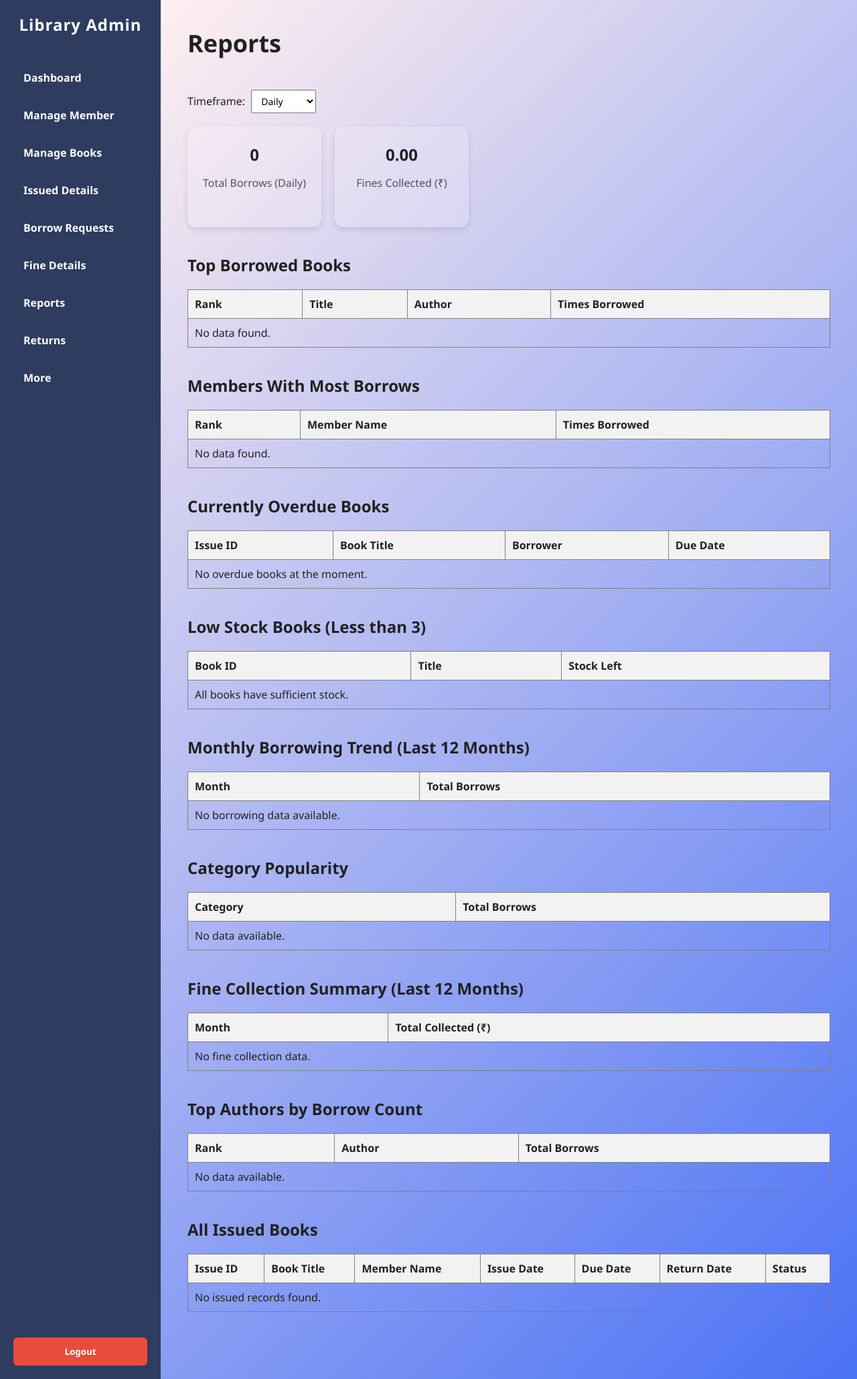
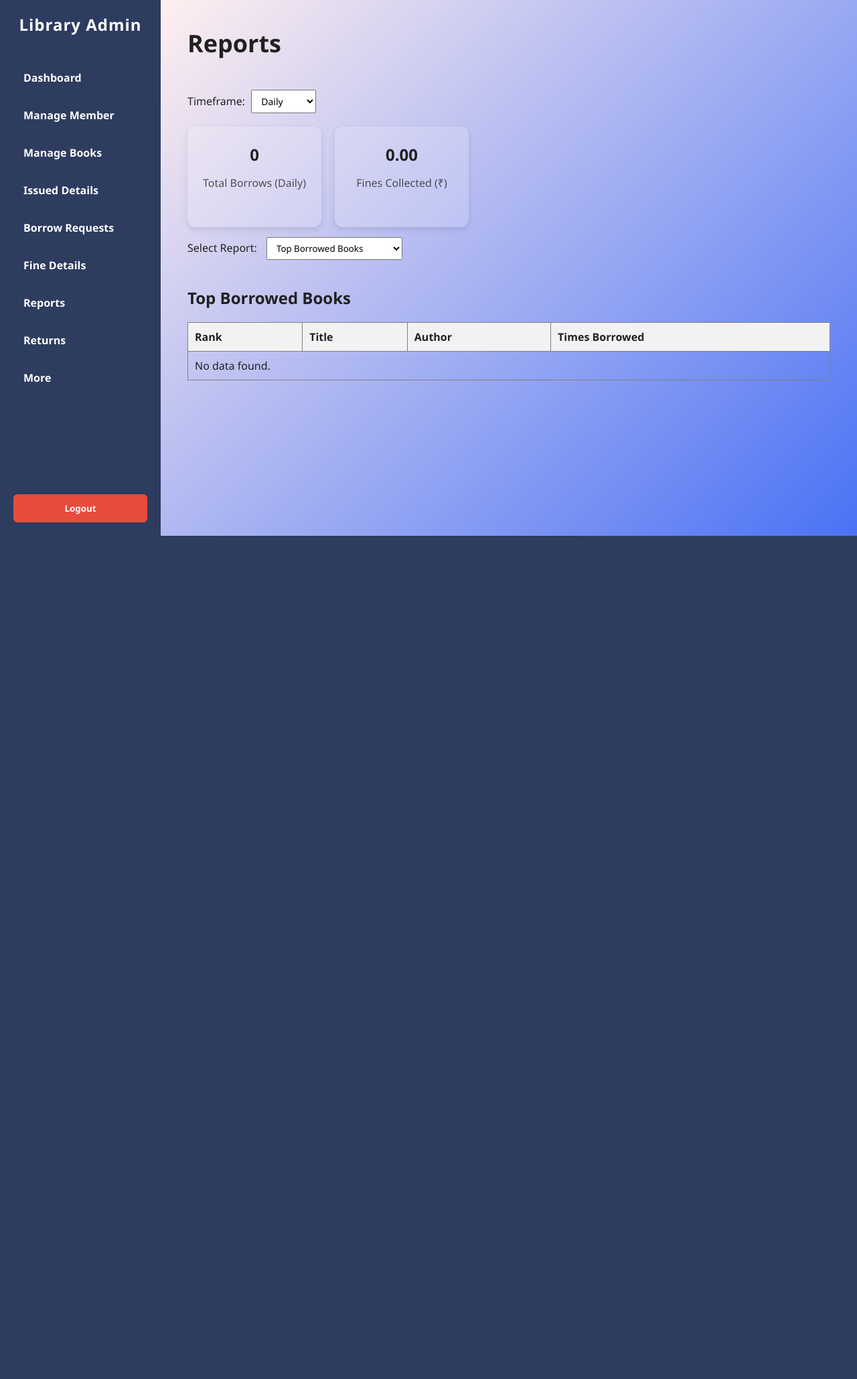
Before and after one commit to pathak-aadi26/library-management-system, a PHP site: page /report_page.php in a window 1280 px wide. Shown: the whole page at 67% size. After the commit the page ends 800 px from the top, so only its background shows below. Run offline with PHP 8.4, Linux system fonts and the light colour scheme; the visitor is signed in with stand-in values (Sample User, id 1); data that the repository does not hold is empty.

Commit message:
Add report selector with dynamic section visibility in reports page
Co-authored-by: pathak.addi26 <pathak.addi26@gmail.com>

```diff
--- a/lbm/report_page.php
+++ b/lbm/report_page.php
@@ -153,10 +153,24 @@ $topAuthorsResult = mysqli_query($conn, $topAuthorsQuery);
         <div class="card"><h2><?= $borrowSummary['cnt'] ?></h2><p>Total Borrows (<?= ucfirst($timeframe) ?>)</p></div>
         <div class="card"><h2><?= number_format($fineSummary['total'],2) ?></h2><p>Fines Collected (₹)</p></div>
       </div>
+
+      <!-- Report selector -->
+      <label for="reportSelector" style="margin-top:20px; display:inline-block;">Select Report:</label>
+      <select id="reportSelector" onchange="showReport()" style="padding:6px 10px; margin-left:10px;">
+        <option value="topBooks">Top Borrowed Books</option>
+        <option value="activeMembers">Active Members</option>
+        <option value="overdue">Overdue Books</option>
+        <option value="lowStock">Low Stock Books</option>
+        <option value="monthlyTrend">Monthly Borrowing Trend</option>
+        <option value="categoryPopularity">Category Popularity</option>
+        <option value="fineSummary">Fine Collection Summary</option>
+        <option value="topAuthors">Top Authors</option>
+        <option value="allIssued">All Issued Books</option>
+      </select>
     </section>
 
     <!-- Top Borrowed Books -->
-    <section class="report-section">
+    <section class="report-section rp" id="topBooks">
       <h2>Top Borrowed Books</h2>
       <table border="1" cellpadding="10" cellspacing="0">
         <thead>
@@ -182,7 +196,7 @@ $topAuthorsResult = mysqli_query($conn, $topAuthorsQuery);
     </section>
 
     <!-- Active Members -->
-    <section class="report-section">
+    <section class="report-section rp" id="activeMembers" style="display:none;">
       <h2>Members With Most Borrows</h2>
       <table border="1" cellpadding="10" cellspacing="0">
         <thead>
@@ -207,7 +221,7 @@ $topAuthorsResult = mysqli_query($conn, $topAuthorsQuery);
     </section>
 
     <!-- Overdue Books -->
-    <section class="report-section">
+    <section class="report-section rp" id="overdue" style="display:none;">
       <h2>Currently Overdue Books</h2>
       <table border="1" cellpadding="10" cellspacing="0">
         <thead>
@@ -233,7 +247,7 @@ $topAuthorsResult = mysqli_query($conn, $topAuthorsQuery);
     </section>
 
     <!-- Low Stock Books -->
-    <section class="report-section">
+    <section class="report-section rp" id="lowStock" style="display:none;">
       <h2>Low Stock Books (Less than 3)</h2>
       <table border="1" cellpadding="10" cellspacing="0">
         <thead>
@@ -258,7 +272,7 @@ $topAuthorsResult = mysqli_query($conn, $topAuthorsQuery);
     </section>
 
     <!-- Monthly Borrowing Trend -->
-    <section class="report-section">
+    <section class="report-section rp" id="monthlyTrend" style="display:none;">
       <h2>Monthly Borrowing Trend (Last 12 Months)</h2>
       <table border="1" cellpadding="10" cellspacing="0">
         <thead>
@@ -282,7 +296,7 @@ $topAuthorsResult = mysqli_query($conn, $topAuthorsQuery);
     </section>
 
     <!-- Category Popularity -->
-    <section class="report-section">
+    <section class="report-section rp" id="categoryPopularity" style="display:none;">
       <h2>Category Popularity</h2>
       <table border="1" cellpadding="10" cellspacing="0">
         <thead>
@@ -306,7 +320,7 @@ $topAuthorsResult = mysqli_query($conn, $topAuthorsQuery);
     </section>
 
     <!-- Fine Collection Summary -->
-    <section class="report-section">
+    <section class="report-section rp" id="fineSummary" style="display:none;">
       <h2>Fine Collection Summary (Last 12 Months)</h2>
       <table border="1" cellpadding="10" cellspacing="0">
         <thead>
@@ -330,7 +344,7 @@ $topAuthorsResult = mysqli_query($conn, $topAuthorsQuery);
     </section>
 
     <!-- Top Authors -->
-    <section class="report-section">
+    <section class="report-section rp" id="topAuthors" style="display:none;">
       <h2>Top Authors by Borrow Count</h2>
       <table border="1" cellpadding="10" cellspacing="0">
         <thead>
@@ -355,7 +369,7 @@ $topAuthorsResult = mysqli_query($conn, $topAuthorsQuery);
     </section>
 
     <!-- All Issued Books -->
-    <section class="report-section">
+    <section class="report-section rp" id="allIssued" style="display:none;">
       <h2>All Issued Books</h2>
       <table border="1" cellpadding="10" cellspacing="0">
         <thead>
@@ -386,5 +400,15 @@ $topAuthorsResult = mysqli_query($conn, $topAuthorsQuery);
     <!-- END NEW REPORTS -->
 
   </main>
+  <script>
+    function showReport(){
+      const v=document.getElementById('reportSelector').value;
+      document.querySelectorAll('.rp').forEach(s=>{
+        s.style.display = (s.id===v)?'block':'none';
+      });
+    }
+    // initialise on load
+    document.addEventListener('DOMContentLoaded',showReport);
+  </script>
 </body>
 </html>
```
